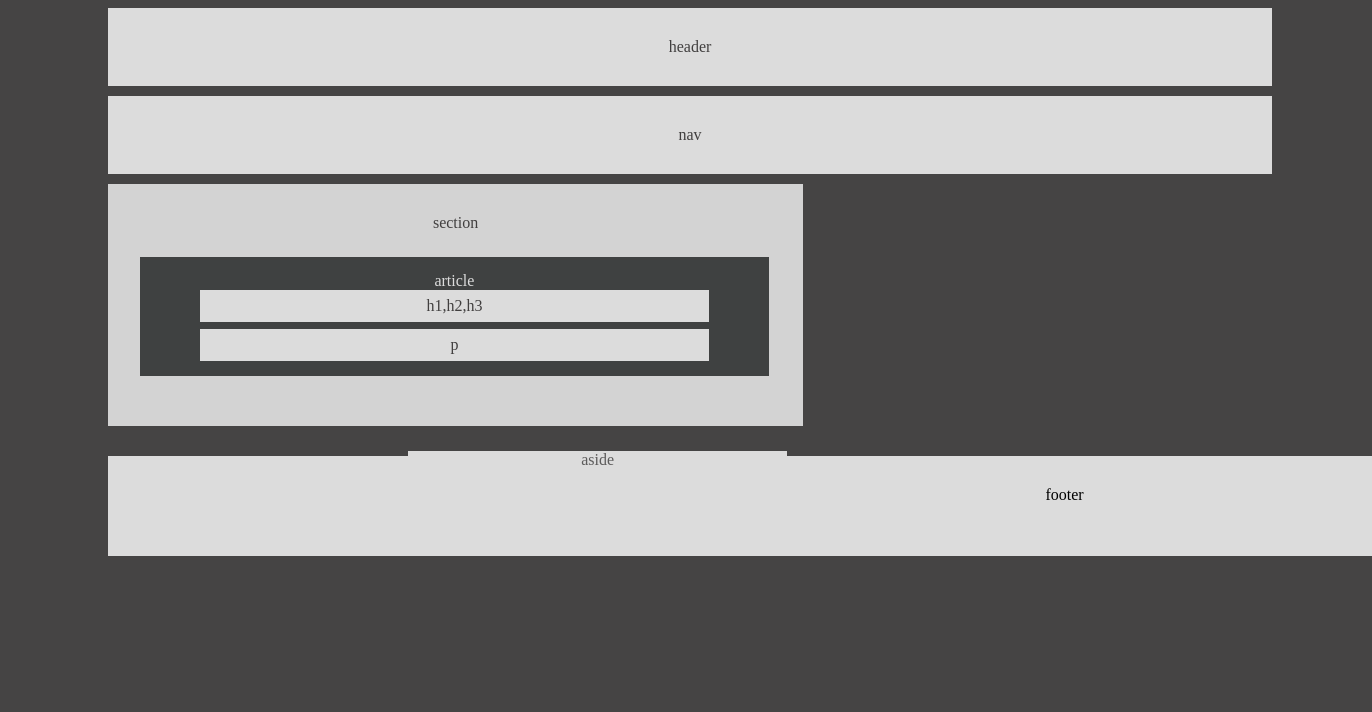
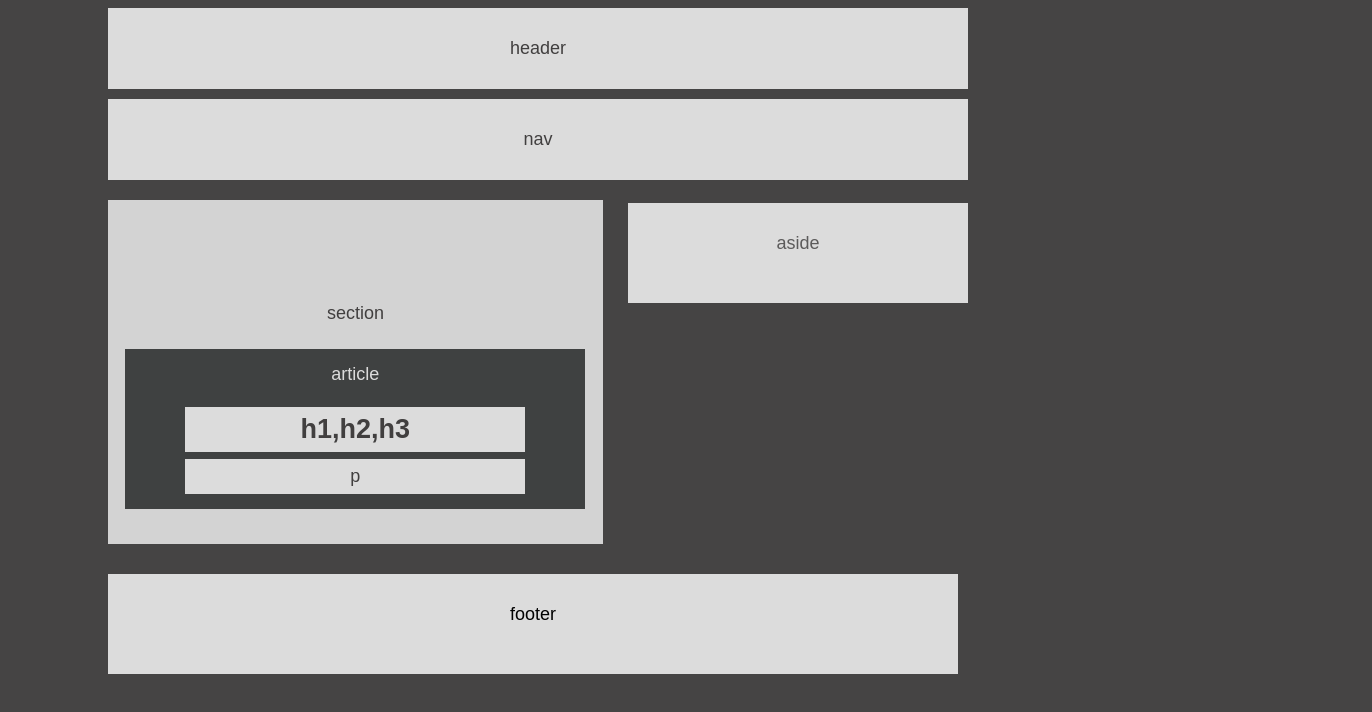
Before and after one commit to StephanieR523/HW-Wireframe, a plain HTML site: page index.html in a window 1280 px wide. Shown: the whole page, 1372 px wide, since content can reach past the window. Drawn offline with Linux system fonts and the light colour scheme.

Commit message:
fixing my homework

```diff
--- a/index.html
+++ b/index.html
@@ -13,10 +13,12 @@
          header
      </header>
 
-    <div id="nav">
+    <nav>
      nav
+    </nav>
+  </div>
 
-  </div>
+  <main>aside</main>
 
   <div id="section">
     section
@@ -24,9 +26,9 @@
 
     article
 
-      <div id="box1">h1,h2,h3
+      <h1>h1,h2,h3
 
-      </div>
+      </h1>
 
       <div id="box2">p
 
@@ -36,7 +38,7 @@
   </div>
 
 
-  <main>aside</main>
+
 
 <div>
   <footer>
--- a/style.css
+++ b/style.css
@@ -8,7 +8,10 @@
   }
 
   body {
-      background-color: rgba(44, 43, 43, 0.877)
+      background-color: rgba(44, 43, 43, 0.877);
+      font-family: Arial, Helvetica, sans-serif;
+      width: 960px;
+      font-size: 18px;
   }
 
   header {
@@ -18,7 +21,7 @@
     color: rgb(65, 63, 63);
     margin-left: 100px;
   }
-  #nav {
+  nav {
     padding: 30px;
     margin-bottom: 10px;
     background: gainsboro;
@@ -26,7 +29,7 @@
     margin-left: 100px;
   }
 
-  #box1 {
+  h1 {
       padding: 7px;
       background: gainsboro;
         color: rgb(65, 63, 63);
@@ -46,12 +49,13 @@
 
   #section {
 
-      padding: 30px;
+      padding: 15px;
       margin-bottom: 15px;
       margin-left: 100px;
       margin-right: 10px;
+      margin-top: 20px;
       color:  rgb(65, 63, 63);
-      width: 55%;
+      width: 495px;
       background: lightgray;
     }
 
@@ -113,9 +117,11 @@
       background: gainsboro;
       color: rgb(92, 91, 91);
       height: 100px;
-      width: 30%;
-      margin-left: 400px;
-      margin-top: 10px;
+      width: 340px;
+      margin-left: 620px;
+      margin-top: 13px;
+      padding: 30px;
+
 
 
 
@@ -129,7 +135,7 @@
     color: rgb(32, 32, 32) 136, 136;
     background: gainsboro;
     height: 100px;
-    width: 100%;
+    width: 850px;
     margin-left: 100px;
 
   }
```
